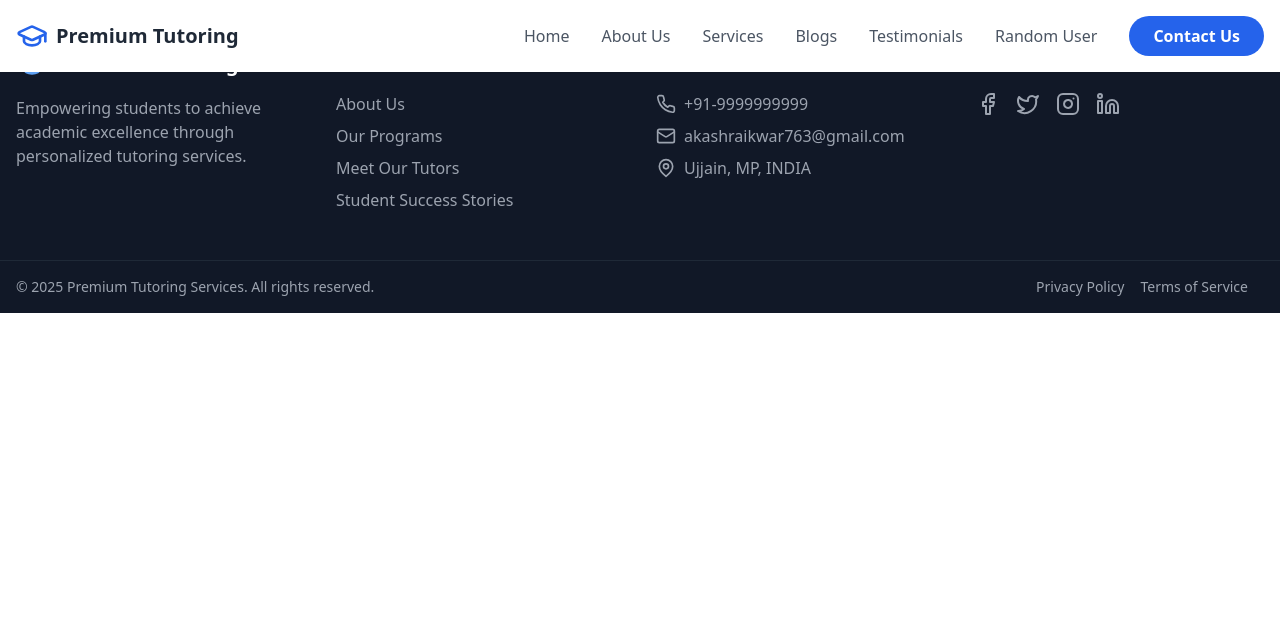
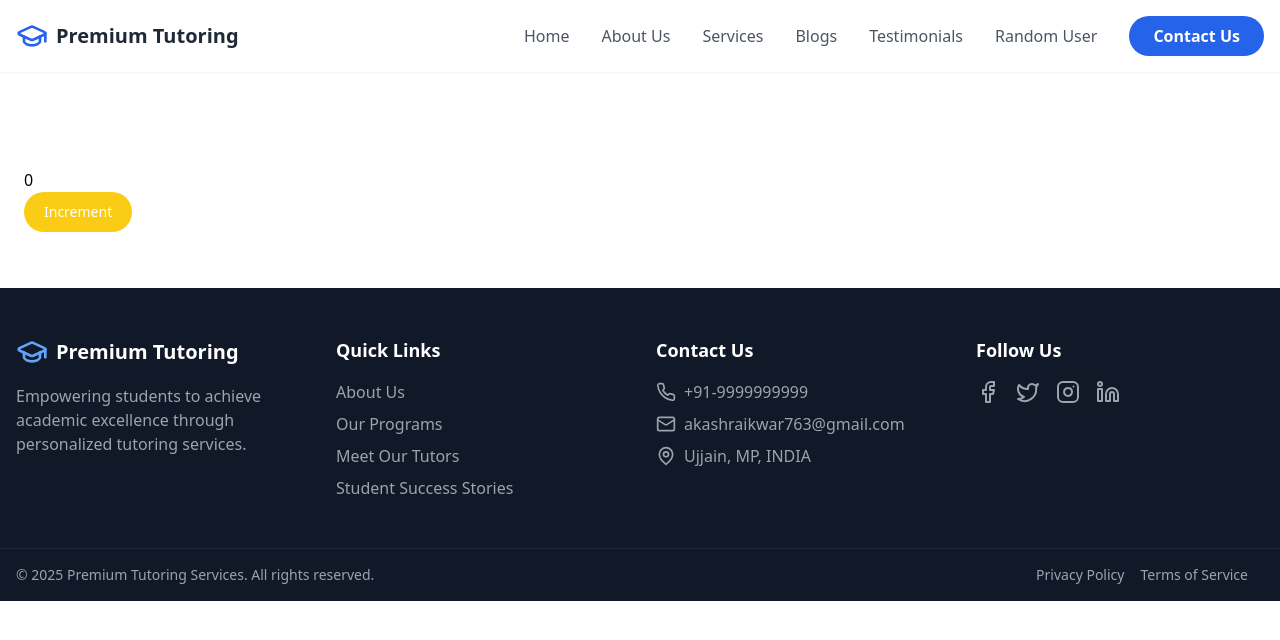
Before and after one commit to akash007123/Premiumutoring, a React (Vite) app: page /usestate in a window 1280 px wide. Shown: the top 640 px of the page. Built offline with nearby package versions, Linux system fonts and the light colour scheme.

Commit message:
add Readme File

```diff
--- a/src/App.tsx
+++ b/src/App.tsx
@@ -13,7 +13,7 @@ import Practiceone from "./practice/Practiceone";
 import Practicetwo from "./practice/Practicetwo";
 import FaqSection from "./practice/FaqSection";
 import Eventhandling from "./practice/Eventhandling";
-
+import Usestate from "./practice/Usestate";
 
 
 const App: React.FC = () => {
@@ -33,6 +33,7 @@ const App: React.FC = () => {
         <Route path="/practiceotwo" element={<Practicetwo />} />
         <Route path="/faqSection" element={<FaqSection />} />
         <Route path="/eventhandling" element={<Eventhandling />} />
+        <Route path="/usestate" element={<Usestate />} />
       </Routes>
       <Footer />
     </Router>
--- a/src/pages/Random.tsx
+++ b/src/pages/Random.tsx
@@ -47,6 +47,10 @@ function Random() {
     {
       link: "/eventhandling",
       name:"Event Handling"
+    },
+    {
+      link: "/usestate",
+      name:"Usestate"
     },
   ];
 
--- /dev/null
+++ b/src/practice/Usestate.tsx
@@ -0,0 +1,29 @@
+import { useState } from "react";
+
+function Usestate() {
+  const [count, setCount] = useState(0);
+
+  return (
+    <>
+      <br />
+      <br />
+      <br />
+      <br />
+      <br />
+
+    <div className="container mx-auto py-12 px-6">
+    <div className=" justify-center items-center">
+        <p>{count}</p>
+        <button
+          onClick={() => setCount(count + 1)}
+          className="text-white bg-yellow-400 hover:bg-yellow-500 focus:outline-none focus:ring-4 focus:ring-yellow-300 font-medium rounded-full text-sm px-5 py-2.5 text-center me-2 mb-2 dark:focus:ring-yellow-900"
+        >
+          Increment
+        </button>
+      </div>
+    </div>
+    </>
+  );
+}
+
+export default Usestate;
```
Also changed, not shown: 1 other file (tests, documents, lock files or other folders).
